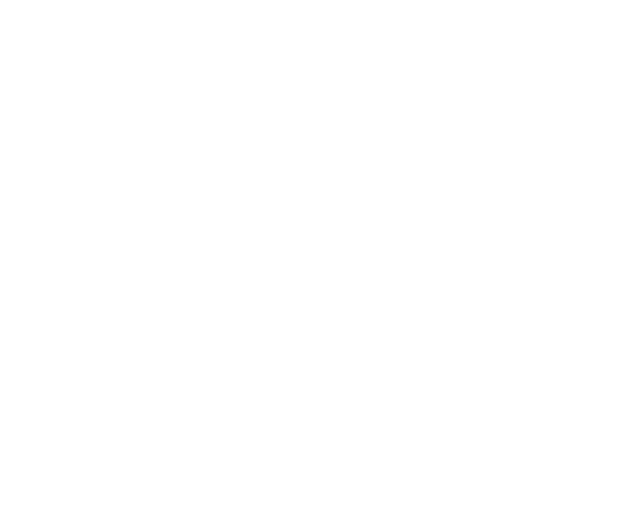
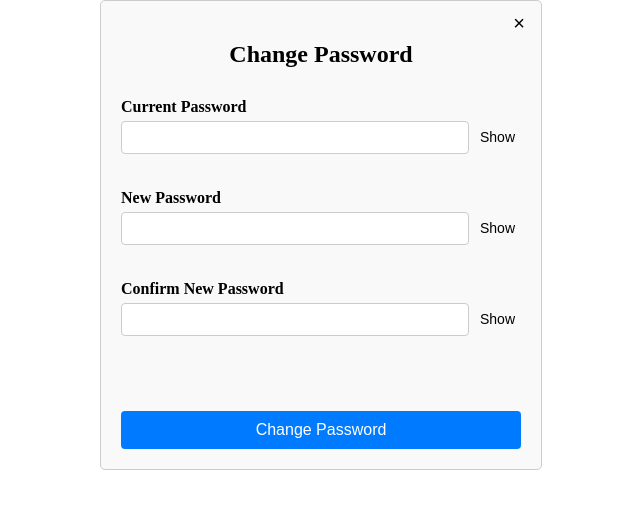
Before and after one commit to UofT-UTSC-CS-sandbox/final-term-project-splitease, a React (Vite) app in the folder frontend/: page /changepasswordpage in a window 1280 px wide. Before the commit this address had no page. Shown: the top 508 px of the page, without its empty margins (319-959 px from the left). Built offline with nearby package versions, Linux system fonts and the light colour scheme.

Commit message:
Completed ChangePasswordPage

```diff
--- a/frontend/src/App.jsx
+++ b/frontend/src/App.jsx
@@ -19,7 +19,7 @@ import AddFriends from "./pages/AddFriends";
 import AddGroups from "./pages/AddGroups";
 import ProfileBufferPage from "./pages/ProfileBufferPage"; //
 import ChangepwdPage from "./pages/ChangepwdPage";
-// //记得这里也要加import
+import ChangePasswordPage from "./pages/ChangePasswordPage";
 import axios from "axios";
 
 axios.defaults.baseURL = "http://localhost:3000/api";
@@ -43,6 +43,7 @@ function App() {
       <Route path="/addgroups" element={<AddGroups />} />
       <Route path="/profilebufferpage" element={<ProfileBufferPage />} />
       <Route path="/changepwdpage" element={<ChangepwdPage />} />
+      <Route path="/changepasswordpage" element={<ChangePasswordPage />} />
     </Routes>  //just added profilebufferpage
   );
 }
--- /dev/null
+++ b/frontend/src/pages/ChangePasswordPage.css
@@ -0,0 +1,84 @@
+.change-password-page {
+    margin-top: 100px;
+    max-width: 400px;
+    margin: 0 auto;
+    padding: 20px;
+    border: 1px solid #ccc;
+    border-radius: 5px;
+    background-color: #f9f9f9;
+    position: relative;
+}
+
+.back-button {
+    position: absolute;
+    top: 10px;
+    right: 10px;
+    background: none;
+    border: none;
+    font-size: 20px;
+    cursor: pointer;
+}
+
+.back-button:hover {
+    color: red;
+}
+
+.change-password-page h2 {
+    text-align: center;
+    margin-bottom: 30px;
+}
+
+.form-group {
+    margin-bottom: 15px;
+}
+
+.form-group label {
+    display: block;
+    margin-bottom: 5px;
+    font-weight: bold;
+}
+
+.password-input {
+    display: flex;
+    align-items: center;
+}
+
+.password-input input {
+    width: 100%;
+    padding: 8px;
+    box-sizing: border-box;
+    border: 1px solid #ccc;
+    border-radius: 4px;
+    margin-right: 5px;
+    margin-bottom: 20px;
+}
+
+.password-input button {
+    background: none;
+    border: none;
+    cursor: pointer;
+    font-size: 14px;
+    margin-bottom: 20px;
+}
+
+button[type="submit"] {
+    margin-top: 40px;
+    width: 100%;
+    padding: 10px;
+    border: none;
+    border-radius: 4px;
+    background-color: #007bff;
+    color: white;
+    font-size: 16px;
+    cursor: pointer;
+}
+
+button[type="submit"]:hover {
+    background-color: #0056b3;
+}
+
+.message {
+    text-align: center;
+    margin-top: 20px;
+    color: red;
+}
--- /dev/null
+++ b/frontend/src/pages/ChangePasswordPage.jsx
@@ -0,0 +1,100 @@
+import React, { useState } from 'react';
+import { useNavigate } from 'react-router-dom';
+import './ChangePasswordPage.css';
+
+const ChangePasswordPage = () => {
+  const [currentPassword, setCurrentPassword] = useState('');
+  const [newPassword, setNewPassword] = useState('');
+  const [confirmPassword, setConfirmPassword] = useState('');
+  const [message, setMessage] = useState('');
+
+  const [showCurrentPassword, setShowCurrentPassword] = useState(false);
+  const [showNewPassword, setShowNewPassword] = useState(false);
+  const [showConfirmPassword, setShowConfirmPassword] = useState(false);
+
+  const navigate = useNavigate();
+
+  const handleChangePassword = (e) => {
+    e.preventDefault();
+    // TODO: validate current password == login password
+    if (newPassword !== confirmPassword) {
+      setMessage('New password and confirm password do not match.');
+      return;
+    }
+    // TODO: Handle password change logic to backend
+    alert('Password changed successfully.');
+    navigate('/profilebufferpage');
+  };
+
+  const handleBack = () => {
+    alert("Your changes has not been made!");
+    navigate('/profilebufferpage');
+  };
+
+  return (
+    <div className="change-password-page">
+      <button className="back-button" onClick={handleBack}>×</button>
+      <h2>Change Password</h2>
+      <form onSubmit={handleChangePassword}>
+        <div className="form-group">
+          <label htmlFor="current-password">Current Password</label>
+          <div className="password-input">
+            <input
+              type={showCurrentPassword ? 'text' : 'password'}
+              id="current-password"
+              value={currentPassword}
+              onChange={(e) => setCurrentPassword(e.target.value)}
+              required
+            />
+            <button
+              type="button"
+              onClick={() => setShowCurrentPassword(!showCurrentPassword)}
+            >
+              {showCurrentPassword ? 'Hide' : 'Show'}
+            </button>
+          </div>
+        </div>
+        <div className="form-group">
+          <label htmlFor="new-password">New Password</label>
+          <div className="password-input">
+            <input
+              type={showNewPassword ? 'text' : 'password'}
+              id="new-password"
+              value={newPassword}
+              onChange={(e) => setNewPassword(e.target.value)}
+              required
+            />
+            <button
+              type="button"
+              onClick={() => setShowNewPassword(!showNewPassword)}
+            >
+              {showNewPassword ? 'Hide' : 'Show'}
+            </button>
+          </div>
+        </div>
+        <div className="form-group">
+          <label htmlFor="confirm-password">Confirm New Password</label>
+          <div className="password-input">
+            <input
+              type={showConfirmPassword ? 'text' : 'password'}
+              id="confirm-password"
+              value={confirmPassword}
+              onChange={(e) => setConfirmPassword(e.target.value)}
+              required
+            />
+            <button
+              type="button"
+              onClick={() => setShowConfirmPassword(!showConfirmPassword)}
+            >
+              {showConfirmPassword ? 'Hide' : 'Show'}
+            </button>
+          </div>
+        </div>
+        <button type="submit">Change Password</button>
+      </form>
+      {message && <p className="message">{message}</p>}
+    </div>
+  );
+};
+
+export default ChangePasswordPage;
--- a/frontend/src/pages/ChangepwdPage.jsx
+++ /dev/null
@@ -1,23 +0,0 @@
-import { useCallback } from "react";
-import "./ProfileBufferPage.css";
-import { useNavigate } from "react-router-dom";
-
-
-
-
-
-// new page for changing password information
-
-const ChangepwdPage = () => {
-    const navigate = useNavigate();
-
-
-    return (
-        <div className="settings-container">
-
-        </div>
-    );
-};
-
-
-export default ChangepwdPage;
--- a/frontend/src/pages/ProfileBufferPage.jsx
+++ b/frontend/src/pages/ProfileBufferPage.jsx
@@ -2,19 +2,6 @@ import { useCallback } from "react";
 import "./ProfileBufferPage.css";
 import { useNavigate } from "react-router-dom";
 import Swal from "sweetalert2";
-
-
-
-
-//增加两个link
-// link to change user name password page 新添加一个ChangepwPage
-//const onChangePWClick = useCallback();
-
-//change avantar link to ProfileEditorPage.jsx
-
-
-
-
 
 const ProfileBufferPage = () => {
     const navigate = useNavigate();
@@ -24,7 +11,7 @@ const ProfileBufferPage = () => {
     }, [navigate]);
 
     const onChangePWClick = useCallback(() => {
-        navigate("/changepwdpage");
+        navigate("/changepasswordpage")
     }, [navigate]);
 
     const onDeleteIconClick = useCallback(() => {
@@ -50,8 +37,4 @@ const ProfileBufferPage = () => {
     );
 };
 
-
-
-
-
 export default ProfileBufferPage;
```
